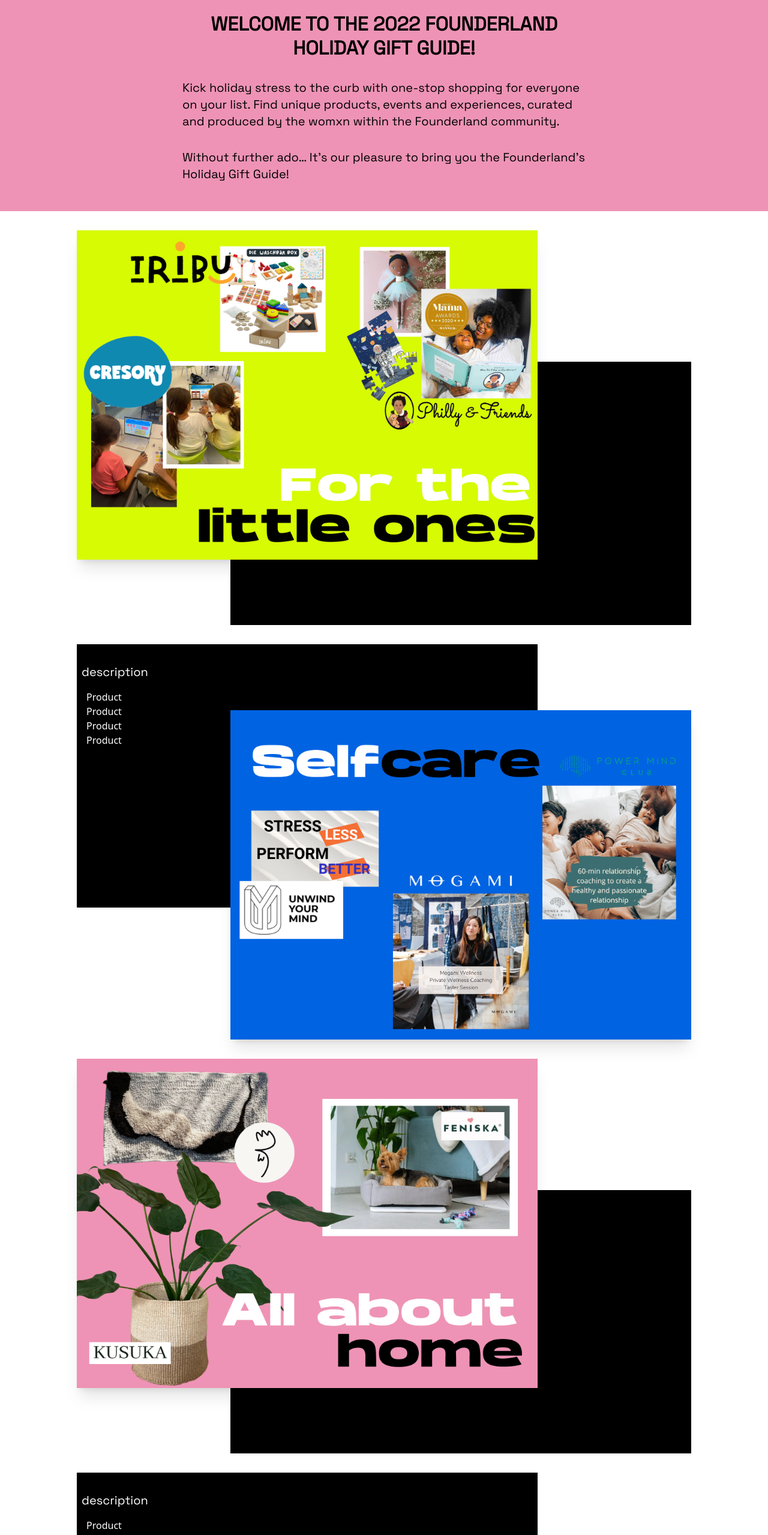
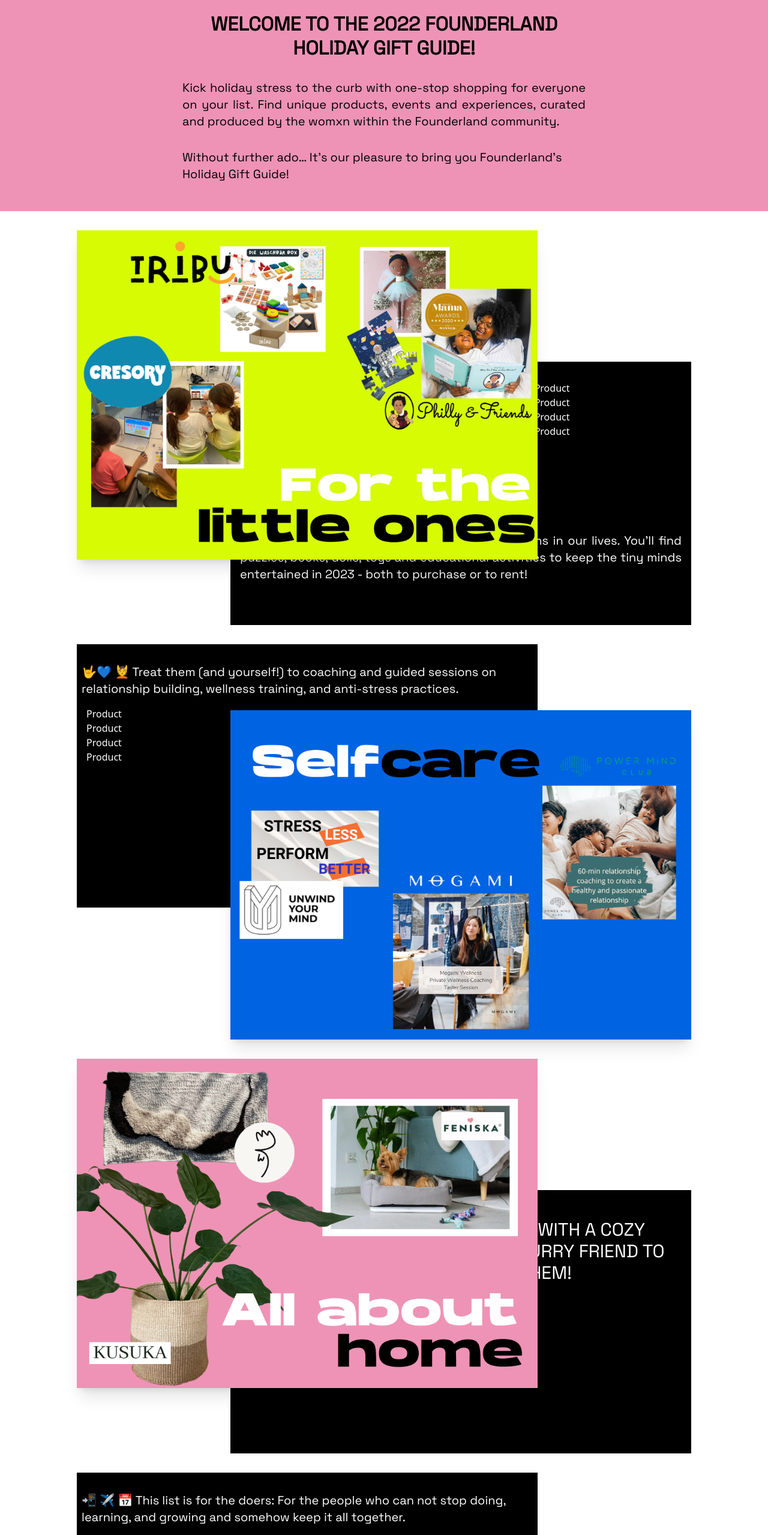
Before and after one commit to Founderland/giftguide-web, a React (Create React App) app: page / in a window 1280 px wide. Shown: the part 220-2779 px from the top of the page at 60% size. Built offline with nearby package versions, Linux system fonts and the light colour scheme.

Commit message:
layout update

```diff
--- a/src/App.js
+++ b/src/App.js
@@ -183,34 +183,39 @@
       </header>
       <section className='flex flex-col justify-center w-full h-full mx-auto '>
         <div className='flex justify-center bg-fpink w-full'>
-          <div className='max-w-2xl flex flex-col pb-5 lg:pb-12'>
+          <div className='max-w-2xl flex flex-col pb-5 lg:pb-12 px-5 lg:px-0'>
             <p className='text-center mt-5 lg:mt-12 text-grotesk text-2xl lg:text-2.5xl uppercase font-bold'>
               Welcome to the 2022 Founderland Holiday Gift Guide!
             </p>
-            <p className='mt-4 lg:mt-8 text-grotesk font-normal text-base lg:text-xl'>
+            <p className='mt-4 lg:mt-8 text-grotesk font-normal text-base lg:text-xl  text-justify'>
               Kick holiday stress to the curb with one-stop shopping for
               everyone on your list. Find unique products, events and
               experiences, curated and produced by the womxn within the
               Founderland community.{' '}
             </p>
             <p className='mt-4 lg:mt-8 text-grotesk font-normal text-base lg:text-xl'>
-              Without further ado… It’s our pleasure to bring you the
-              Founderland’s Holiday Gift Guide!
+              Without further ado… It’s our pleasure to bring you Founderland’s
+              Holiday Gift Guide!
             </p>
           </div>
         </div>
         <div className='max-w-5xl mx-auto lg:mt-8'>
-          <div className='flex flex-col-reverse lg:grid lg:grid-cols-12 grid-rows-6'>
+          <div className='flex flex-col-reverse lg:grid lg:grid-cols-12 lg:grid-rows-6'>
             <div className='lg:row-start-3 lg:row-span-4 lg:col-start-4 lg:col-span-9 text-white bg-black'>
-              <h1 className='mt-5 lg:mt-12 text-grotesk text-xl lg:text-3xl uppercase font-normal'>
-                Title of the list
+              <div className='px-4 mt-4 lg:mt-8 w-full lg:grid lg:grid-cols-3 lg:grid-rows-4'>
+                <h1 className=' text-grotesk font-normal text-base lg:text-xl lg:row-start-4 lg:row-span-1 lg:col-span-full lg:col-start-1 text-justify'>
+                  👶👧🧒 It’s all fun and games for the little humans in our
+                  lives. You’ll find puzzles, books, dolls, toys and educational
+                  activities to keep the tiny minds entertained in 2023 - both
+                  to purchase or to rent!{' '}
                 </h1>
-              <ul className='mt-4'>
+                <ul className=' lg:row-start-1 lg:row-span-3 lg:col-span-1 lg:col-start-3'>
                   <li>Product</li>
                   <li>Product</li>
                   <li>Product</li>
                   <li>Product</li>
                 </ul>
+              </div>
             </div>
             <div className='lg:row-start-1 lg:row-span-5 lg:col-start-1 lg:col-span-9'>
               <img
@@ -225,7 +230,9 @@
           <div className='flex flex-col-reverse lg:grid lg:grid-cols-12 grid-rows-6'>
             <div className='lg:row-start-1 lg:row-span-4 lg:col-start-1 lg:col-span-9 text-white bg-black '>
               <h1 className='ml-2 mt-4 lg:mt-8 text-grotesk font-normal text-base lg:text-xl'>
-                description
+                🤟💙 💆 Treat them (and yourself!) to coaching and guided
+                sessions on relationship building, wellness training, and
+                anti-stress practices.
               </h1>
               <ul className='ml-4 mt-4'>
                 <li>Product</li>
@@ -247,7 +254,9 @@
           <div className='flex flex-col-reverse lg:grid lg:grid-cols-12 grid-rows-6'>
             <div className='lg:row-start-3 lg:row-span-4 lg:col-start-4 lg:col-span-9 text-white bg-black'>
               <h1 className='mt-5 lg:mt-12 text-grotesk text-xl lg:text-3xl uppercase font-normal'>
-                Title of the list
+                🐱🪴🏡 We all know that people with a cozy home, great decor
+                taste and a furry friend to cuddle up with. This list is for
+                them!
               </h1>
               <ul className='mt-4'>
                 <li>Product</li>
@@ -269,7 +278,9 @@
           <div className='flex flex-col-reverse lg:grid lg:grid-cols-12 grid-rows-6'>
             <div className='lg:row-start-1 lg:row-span-4 lg:col-start-1 lg:col-span-9 text-white bg-black'>
               <h1 className='ml-2 mt-4 lg:mt-8 text-grotesk font-normal text-base lg:text-xl'>
-                description
+                📲 ✈️ 📅 This list is for the doers: For the people who can not
+                stop doing, learning, and growing and somehow keep it all
+                together.
               </h1>
               <ul className='ml-4 mt-4'>
                 <li>Product</li>
@@ -291,7 +302,9 @@
           <div className='flex flex-col-reverse lg:grid lg:grid-cols-12 grid-rows-6'>
             <div className='lg:row-start-3 lg:row-span-4 lg:col-start-4 lg:col-span-9 text-white bg-black'>
               <h1 className='mt-5 lg:mt-12 text-grotesk text-xl lg:text-3xl uppercase font-normal'>
-                Title of the list
+                ⛰🚴‍♀️🌻 For outdoor lovers, flower-children, and
+                adventure-seekers! Enjoy everything from city-tours, curated
+                vacation homes and subscriptions to grow your garden.
               </h1>
               <ul className='mt-4'>
                 <li>Product</li>
@@ -313,7 +326,8 @@
           <div className='flex flex-col-reverse lg:grid lg:grid-cols-12 grid-rows-6'>
             <div className='lg:row-start-1 lg:row-span-4 lg:col-start-1 lg:col-span-9 text-white bg-black'>
               <h1 className='ml-2 mt-4 lg:mt-8 text-grotesk font-normal text-base lg:text-xl'>
-                description
+                💃💅🕺 From hair to health, to coaching and clothes… these gifts
+                are for those who love to pamper and prosper!
               </h1>
               <ul className='ml-4 mt-4'>
                 <li>Product</li>
@@ -335,7 +349,9 @@
           <div className='flex flex-col-reverse lg:grid lg:grid-cols-12 grid-rows-6'>
             <div className='lg:row-start-3 lg:row-span-4 lg:col-start-4 lg:col-span-9 text-white bg-black'>
               <h1 className='mt-5 lg:mt-12 text-grotesk text-xl lg:text-3xl uppercase font-normal'>
-                Title of the list
+                🍷🫖🍰 This list has something for literally everyone: For the
+                foodies, cocktail lovers, wine-o’s, bio-babes, and more! You may
+                even find something to #treatyoself this holiday season.
               </h1>
               <ul className='mt-4'>
                 <li>Product</li>
```
Lines whose indentation alone changed are shown as unchanged.
